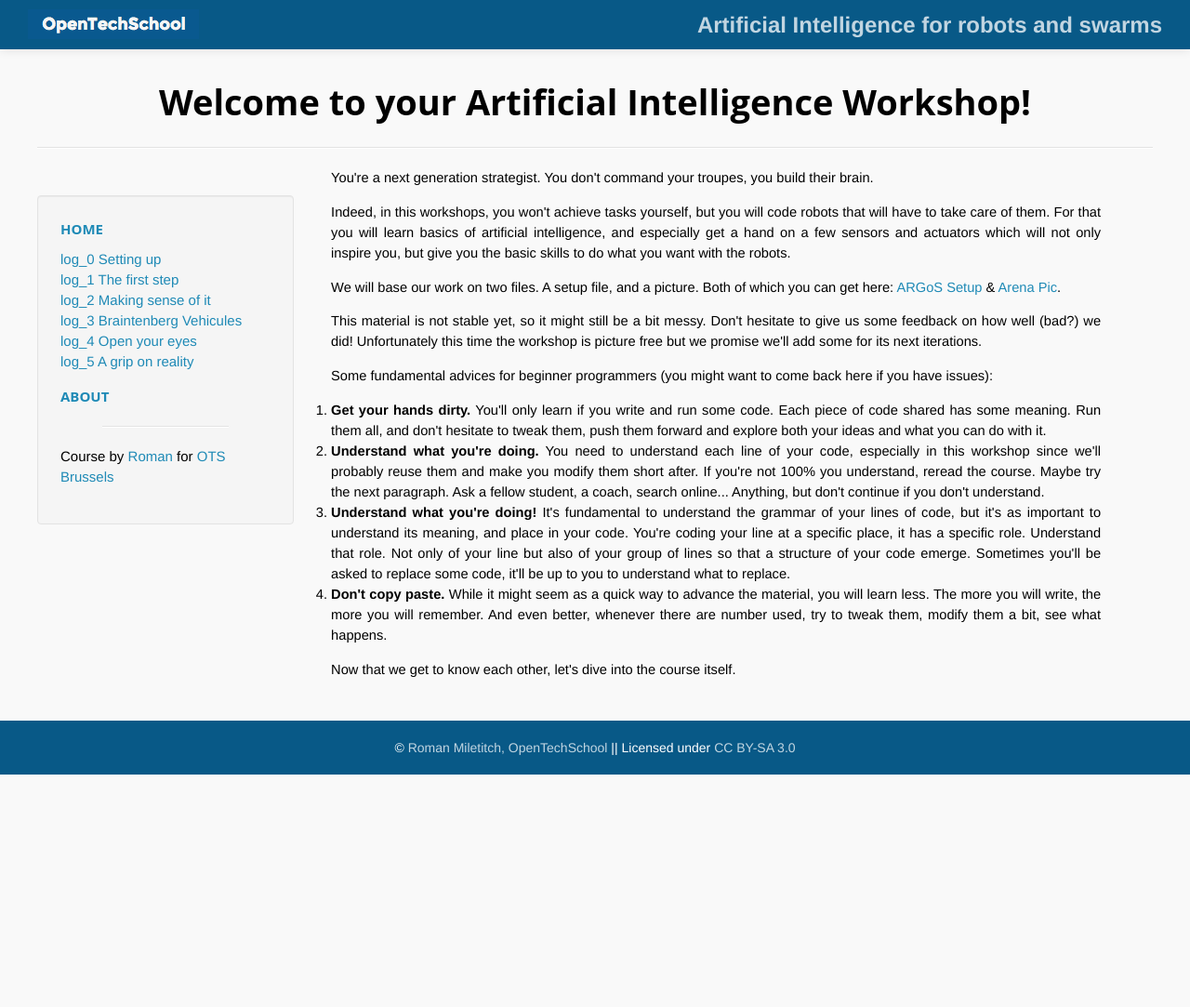
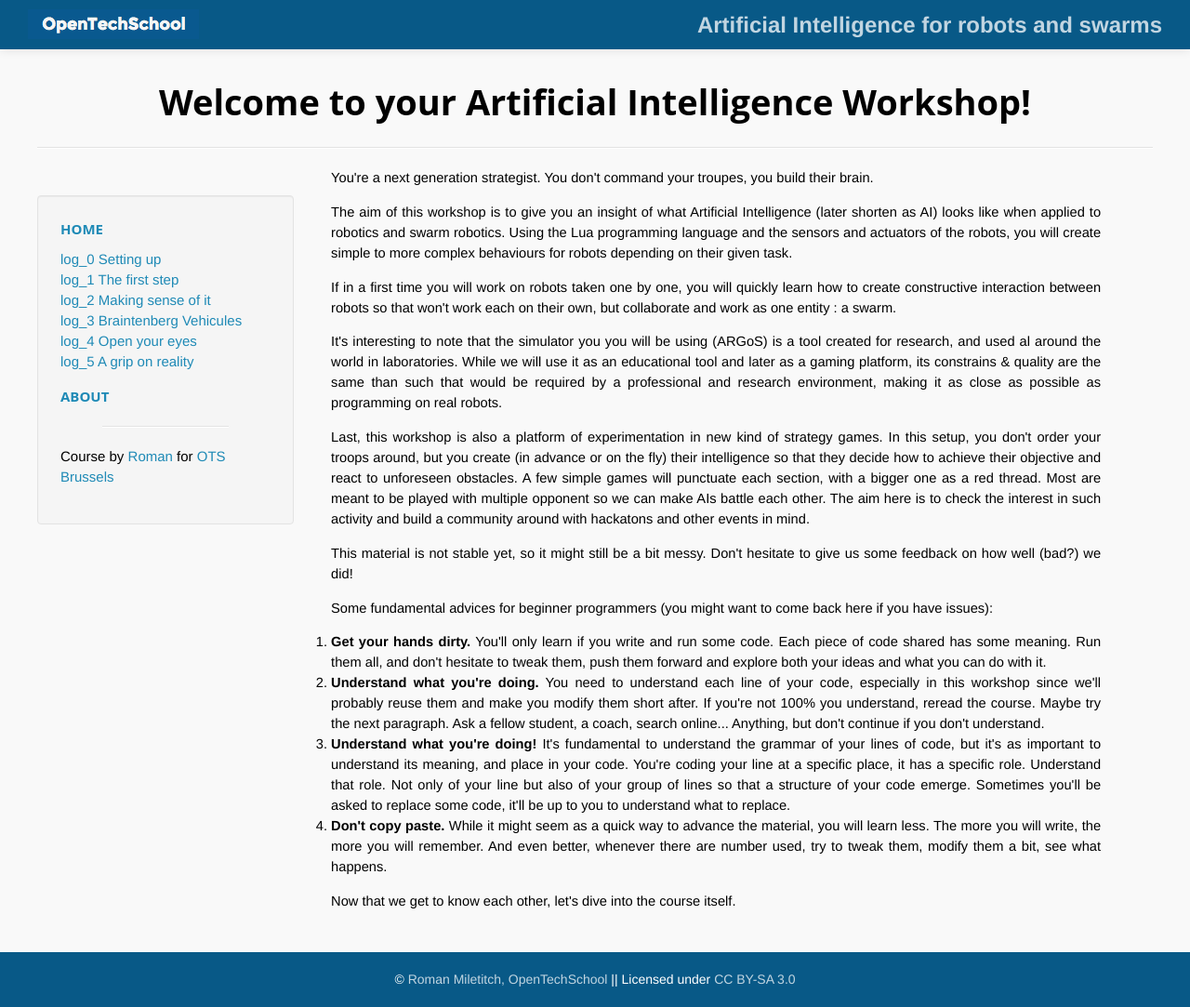
Before and after one commit to OpenTechSchool-Brussels/AI-for-robots-and-swarms, a Jekyll site: the page built from index.html, in a window 1280 px wide. Shown: the whole page at 93% size. Built offline with Jekyll 4.4.1, drawn with Linux system fonts in a browser that asks for light colours; Markdown is read by kramdown in place of the engine named in the settings; before the commit the page ends 900 px from its top, so only the background shows below that.

Commit message:
Update index.html

```diff
--- a/index.html
+++ b/index.html
@@ -7,14 +7,15 @@ title:  "Welcome to your Artificial Intelligence Workshop!"
 <p>You're a next generation strategist. You don't command your troupes, you build their brain.</p>
 
 
-<p>Indeed, in this workshops, you won't achieve tasks yourself, but you will code robots that will have to take care of them. For that you will learn basics of artificial intelligence, and especially get a hand on a few sensors and actuators which will not only inspire you, but give you the basic skills to do what you want with the robots.
-</p>
+<p>The aim of this workshop is to give you an insight of what Artificial Intelligence (later shorten as AI) looks like when applied to robotics and swarm robotics. Using the Lua programming language and the sensors and actuators of the robots, you will create simple to more complex behaviours for robots depending on their given task.</p>
 
-<p>
-We will base our work on two files. A setup file, and a picture. Both of which you can get here: <a href="./assets/code/test.argos">ARGoS Setup</a> & <a href="./assets/code/one_spot.png">Arena Pic</a>.
-</p>
+<p>If in a first time you will work on robots taken one by one, you will quickly learn how to create constructive interaction between robots so that won't work each on their own, but collaborate and work as one entity : a swarm.</p>
 
-<p>This material is not stable yet, so it might still be a bit messy. Don't hesitate to give us some feedback on how well (bad?) we did! Unfortunately this time the workshop is picture free but we promise we'll add some for its next iterations.</p>
+<p>It's interesting to note that the simulator you you will be using (ARGoS) is a tool created for research, and used al around the world in laboratories. While we will use it as an educational tool and later as a gaming platform, its constrains & quality are the same than such that would be required by a professional and research environment, making it as close as possible as programming on real robots.</p>
+
+<p>Last, this workshop is also a platform of experimentation in new kind of strategy games. In this setup, you don't order your troops around, but you create (in advance or on the fly) their intelligence so that they decide how to achieve their objective and react to unforeseen obstacles. A few simple games will punctuate each section, with a bigger one as a red thread. Most are meant to be played with multiple opponent so we can make AIs battle each other. The aim here is to check the interest in such activity and build a community around with hackatons and other events in mind.</p>
+
+<p>This material is not stable yet, so it might still be a bit messy. Don't hesitate to give us some feedback on how well (bad?) we did!</p>
 
 <p>Some fundamental advices for beginner programmers (you might want to come back here if you have issues):
 <ol>
```
